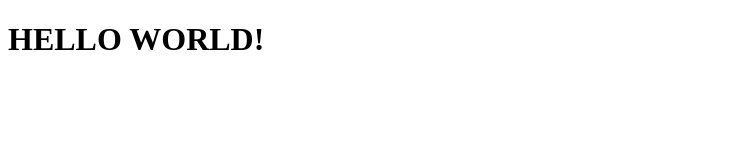
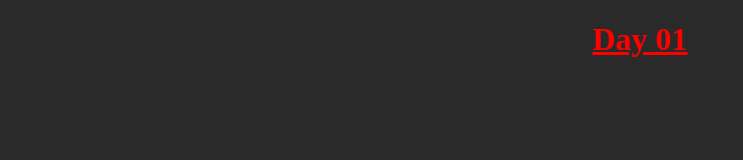
Before and after one commit to andreyvdl/CSStober2023, a plain HTML site: page site/index.html in a window 1280 px wide. Shown: the whole page, without its empty margins (0-743 px from the left). Drawn offline with Linux system fonts and the light colour scheme.

Commit message:
M: added link to day 01

```diff
--- a/site/index.html
+++ b/site/index.html
@@ -3,13 +3,34 @@
   <head>
     <meta charset=UTF-8>
     <title>
-      This is a index.
+      Welcome to CSStober.
     </title>
+    <style>
+      body {
+        background-color: rgb(42, 42, 42);
+      }
+      .Days:link {
+        color: red;
+      }
+      .Days:visited {
+        color: purple;
+      }
+      .Days:hover {
+        color: green
+      }
+      .Days:active {
+        color: blue
+      }
+    </style>
   </head>
 
   <body>
-    <h1>
-      HELLO WORLD!
-    </h1>
+    <div align="center">
+      <h1>
+        <a class="Days" href="Day01/Emoji.html">
+          Day 01
+        </a>
+      </h1>
+    </div>
   </body>
 </html>
```
